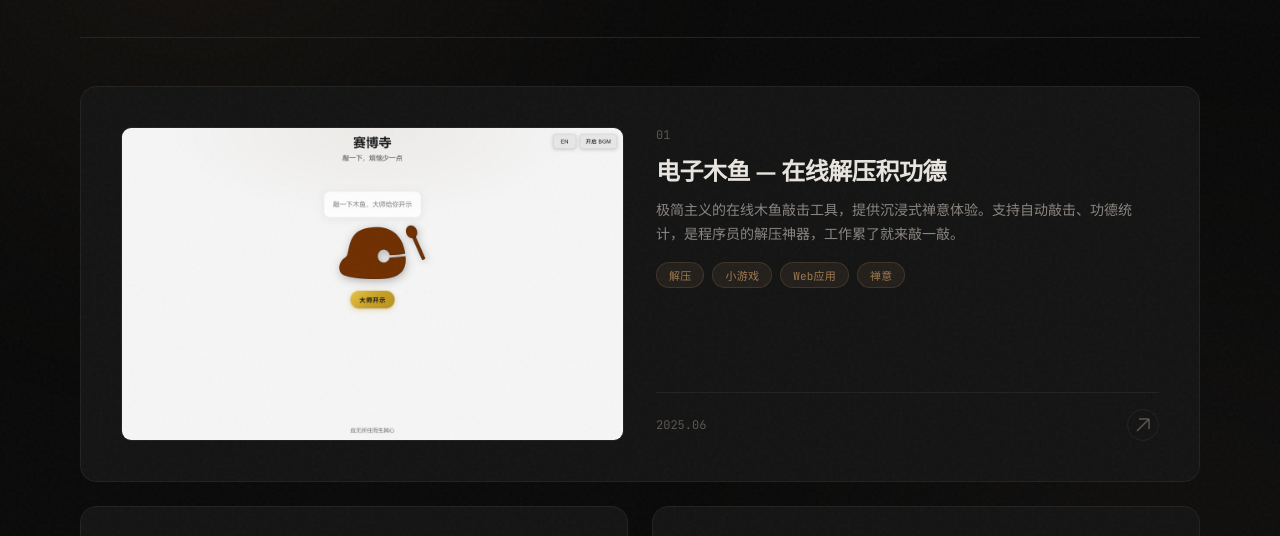
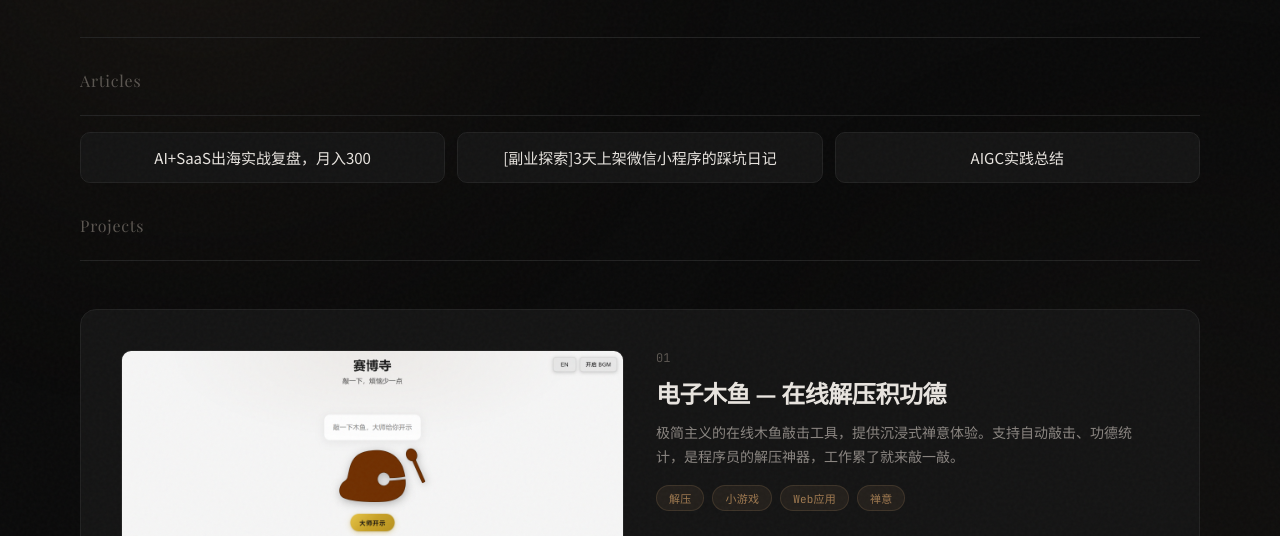
Before and after one commit to luckzp/portfolio, a website: page index.html in a window 1280 px wide. Shown: the part 236-772 px from the top of the page. Drawn offline with nearby package versions, Linux system fonts and the light colour scheme; a web font is replaced by a local one.

Commit message:
Add articles section and styling to index.html; update projects.json with articles data; modify settings.local.json for new permissions

```diff
--- a/index.html
+++ b/index.html
@@ -327,6 +327,70 @@
     transform: rotate(-45deg);
   }
 
+  /* ── Section Title ── */
+  .section-title {
+    font-family: var(--font-display);
+    font-size: 16px;
+    font-weight: 400;
+    color: var(--text-muted);
+    letter-spacing: 0.05em;
+    padding: 32px 0 24px;
+    border-bottom: 1px solid var(--border);
+    margin-bottom: 0;
+  }
+
+  /* ── Articles Grid ── */
+  .articles-grid {
+    display: grid;
+    grid-template-columns: repeat(3, 1fr);
+    gap: 12px;
+    padding: 16px 0 0;
+  }
+
+  .article-card {
+    position: relative;
+    background: var(--surface);
+    border: 1px solid var(--border);
+    border-radius: 10px;
+    padding: 14px 18px;
+    cursor: pointer;
+    transition: all 0.45s cubic-bezier(0.23, 1, 0.32, 1);
+    text-decoration: none;
+    display: flex;
+    align-items: center;
+    justify-content: center;
+    text-align: center;
+    overflow: hidden;
+    animation: fadeUp 0.8s ease both;
+  }
+  .article-card::before {
+    content: '';
+    position: absolute;
+    inset: 0;
+    border-radius: var(--radius);
+    background: radial-gradient(ellipse at var(--mx, 50%) var(--my, 50%), rgba(212, 165, 116, 0.06), transparent 60%);
+    opacity: 0;
+    transition: opacity 0.4s;
+    pointer-events: none;
+  }
+  .article-card:hover::before { opacity: 1; }
+  .article-card:hover {
+    border-color: var(--border-hover);
+    transform: translateY(-2px);
+    box-shadow: 0 12px 40px rgba(0,0,0,0.25);
+  }
+  .article-title {
+    font-family: var(--font-body);
+    font-size: 15px;
+    font-weight: 400;
+    color: var(--text-primary);
+    transition: color 0.3s;
+    line-height: 1.4;
+  }
+  .article-card:hover .article-title {
+    color: var(--accent);
+  }
+
   /* ── Footer ── */
   footer {
     padding: 48px 0;
@@ -379,6 +443,7 @@
     .project-card.featured { grid-column: span 1; grid-template-columns: 1fr; }
     .nav-links { gap: 20px; }
     .nav-contact { gap: 12px; flex-wrap: wrap; }
+    .articles-grid { grid-template-columns: 1fr; }
     footer { text-align: center; justify-content: center; }
   }
 </style>
@@ -411,7 +476,12 @@
     <p class="hero-desc">独立开发者 / 产品设计师。专注于打造美观、实用的数字产品，从构想到上线，全栈实现每一个作品。</p>
   </section>
 
+  <!-- Articles Section -->
+  <h2 class="section-title">Articles</h2>
+  <div class="articles-grid" id="articles-container"></div>
+
   <!-- Projects Grid -->
+  <h2 class="section-title">Projects</h2>
   <div class="projects" id="projects-container">
     <!-- Project cards will be dynamically inserted here by JavaScript -->
   </div>
@@ -437,6 +507,15 @@
         const card = createProjectCard(project, index);
         container.appendChild(card);
       });
+
+      // Render articles
+      const articlesContainer = document.getElementById('articles-container');
+      if (data.articles) {
+        data.articles.forEach((article, index) => {
+          const card = createArticleCard(article, index);
+          articlesContainer.appendChild(card);
+        });
+      }
 
       // Reinitialize effects
       initMouseGlowEffect();
@@ -484,8 +563,18 @@
     return card;
   }
 
+  function createArticleCard(article, index) {
+    const card = document.createElement('a');
+    card.href = article.url;
+    card.target = '_blank';
+    card.className = 'article-card';
+    card.style.animationDelay = `${0.4 + (index * 0.1)}s`;
+    card.innerHTML = `<span class="article-title">${article.title}</span>`;
+    return card;
+  }
+
   function initMouseGlowEffect() {
-    document.querySelectorAll('.project-card').forEach(card => {
+    document.querySelectorAll('.project-card, .article-card').forEach(card => {
       card.addEventListener('mousemove', e => {
         const rect = card.getBoundingClientRect();
         const x = ((e.clientX - rect.left) / rect.width) * 100;
@@ -497,7 +586,7 @@
   }
 
   function initScrollObserver() {
-    const cards = document.querySelectorAll('.project-card');
+    const cards = document.querySelectorAll('.project-card, .article-card');
     const observer = new IntersectionObserver(entries => {
       entries.forEach(entry => {
         if (entry.isIntersecting) {
--- a/projects.json
+++ b/projects.json
@@ -9,7 +9,12 @@
       "description": "极简主义的在线木鱼敲击工具，提供沉浸式禅意体验。支持自动敲击、功德统计，是程序员的解压神器，工作累了就来敲一敲。",
       "category": "tool",
       "featured": true,
-      "tags": ["解压", "小游戏", "Web应用", "禅意"],
+      "tags": [
+        "解压",
+        "小游戏",
+        "Web应用",
+        "禅意"
+      ],
       "date": "2025.06",
       "index": "01"
     },
@@ -22,7 +27,12 @@
       "description": "强大的在线 JSON 编辑器，支持语法高亮、格式化、压缩和验证。提供时间戳转换功能，是开发者处理 JSON 数据的最佳助手。",
       "category": "tool",
       "featured": false,
-      "tags": ["JSON", "开发者工具", "Next.js", "在线工具"],
+      "tags": [
+        "JSON",
+        "开发者工具",
+        "Next.js",
+        "在线工具"
+      ],
       "date": "2025.12",
       "index": "03"
     },
@@ -35,9 +45,31 @@
       "description": "使用 Markdown 轻松创建专业简历，支持多种模板选择，提供实时编辑预览。支持导出为 PDF、HTML 等多种格式，让求职更简单。",
       "category": "saas",
       "featured": false,
-      "tags": ["简历", "Markdown", "Next.js", "PDF导出"],
+      "tags": [
+        "简历",
+        "Markdown",
+        "Next.js",
+        "PDF导出"
+      ],
       "date": "2025.09",
       "index": "02"
     }
+  ],
+  "articles": [
+    {
+      "id": "article-1",
+      "url": "https://mp.weixin.qq.com/s/exa6z7y7DaYqO8_HesojUw",
+      "title": "AI+SaaS出海实战复盘，月入300"
+    },
+    {
+      "id": "article-2",
+      "url": "https://mp.weixin.qq.com/s/CGbM2XURrHmGcbM_JTg4cA",
+      "title": "[副业探索]3天上架微信小程序的踩坑日记"
+    },
+    {
+      "id": "article-3",
+      "url": "https://mp.weixin.qq.com/s/zFnRBpIqw2VA5m5hbN00pg",
+      "title": "AIGC实践总结"
+    }
   ]
 }
```
Also changed, not shown: fetch-titles.mjs (added, +42 -0 lines), .claude/settings.local.json.
